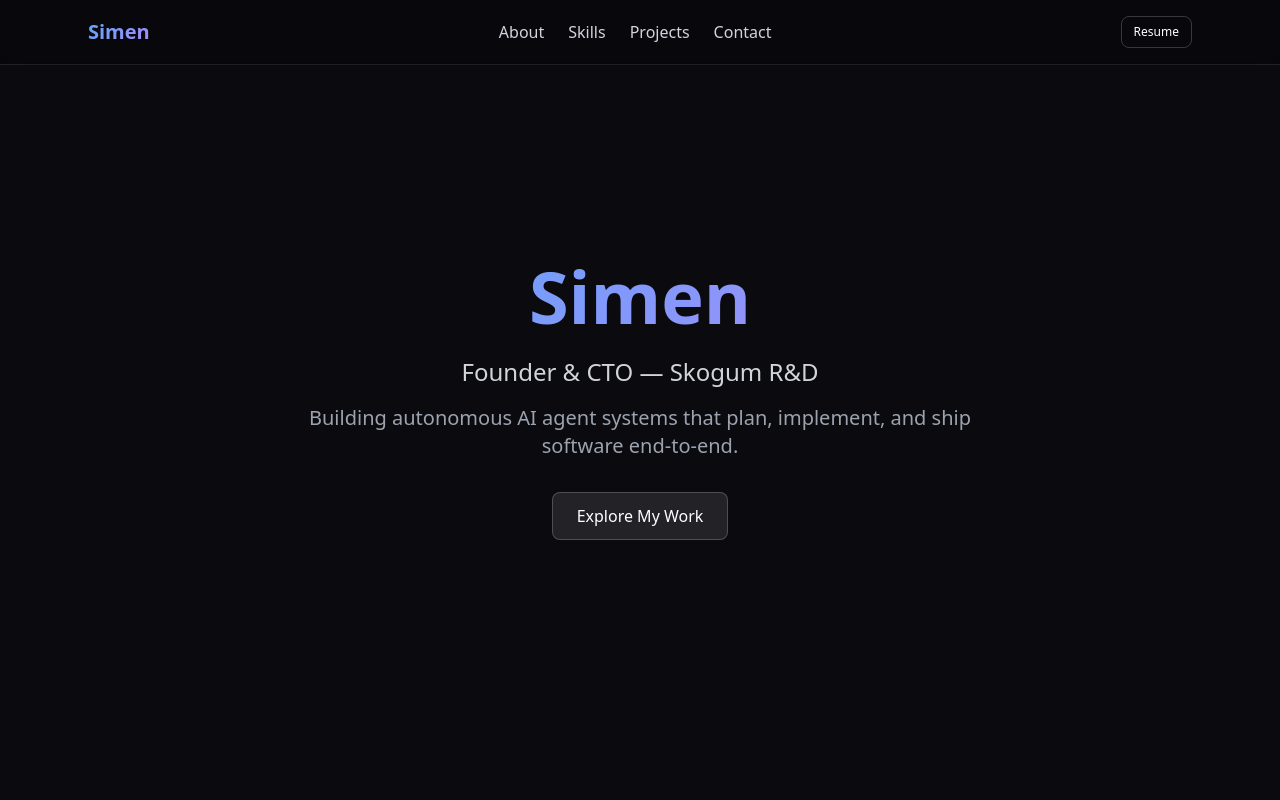
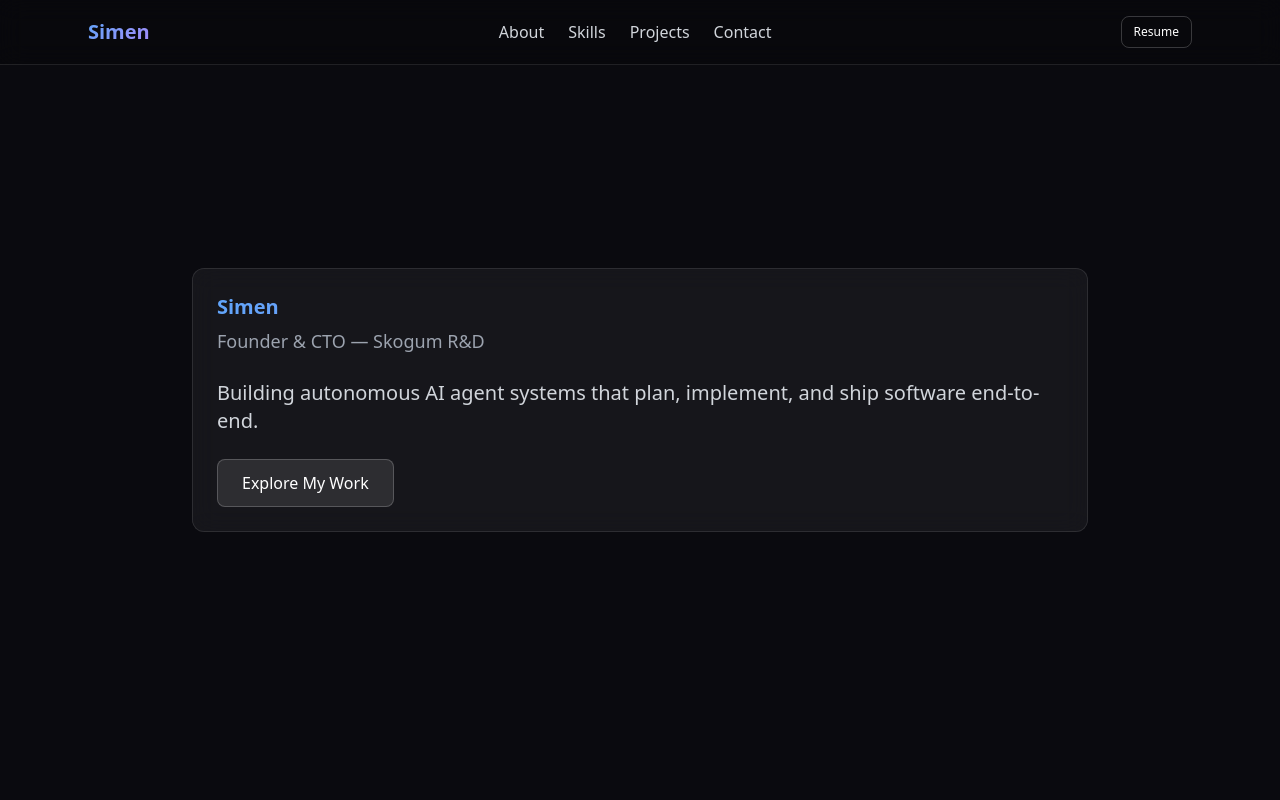
Before and after one commit to Skogum-R-D/simen-portfolio, a Next.js app: page / in a window 1280 px wide. Shown: the top 800 px of the page. Built offline with nearby package versions, Linux system fonts and the light colour scheme.

Commit message:
Add hero component

```diff
--- a/components/hero.tsx
+++ b/components/hero.tsx
@@ -1,34 +1,36 @@
 "use client";
 import { motion } from "framer-motion";
+import { Card, CardHeader, CardTitle, CardContent } from "@/components/ui/card";
 import { Button } from "@/components/ui/button";
 
 export default function Hero() {
   return (
-    <motion.section
-      initial={{ opacity: 0 }}
-      animate={{ opacity: 1 }}
-      transition={{ duration: 0.8 }}
-      className="min-h-screen flex flex-col justify-center items-center text-center px-4"
+    <section className="min-h-screen flex items-center justify-center p-6">
+      <motion.div
+        initial={{ opacity: 0, y: 20 }}
+        animate={{ opacity: 1, y: 0 }}
+        transition={{ duration: 0.5 }}
+        className="w-full max-w-4xl"
       >
-      <motion.div
-        initial={{ y: 20, opacity: 0 }}
-        animate={{ y: 0, opacity: 1 }}
-        transition={{ delay: 0.2, duration: 0.6 }}
-        className="max-w-4xl mx-auto"
-      >
-        <h1 className="text-5xl md:text-7xl font-bold gradient-text mb-6">
+        <Card className="border border-white/10">
+          <CardHeader>
+            <CardTitle className="text-4xl font-bold">
               Simen
-        </h1>
-        <p className="text-xl md:text-2xl text-gray-300 mb-4">
+            </CardTitle>
+            <p className="text-lg text-gray-400">
               Founder & CTO — Skogum R&D
             </p>
-        <p className="text-lg md:text-xl text-gray-400 max-w-2xl mx-auto mb-8">
+          </CardHeader>
+          <CardContent>
+            <p className="text-xl text-gray-300 mb-6">
               Building autonomous AI agent systems that plan, implement, and ship software end-to-end.
             </p>
             <Button variant="secondary" size="lg">
               Explore My Work
             </Button>
+          </CardContent>
+        </Card>
       </motion.div>
-    </motion.section>
+    </section>
   );
 }
```
Lines whose indentation alone changed are shown as unchanged.
